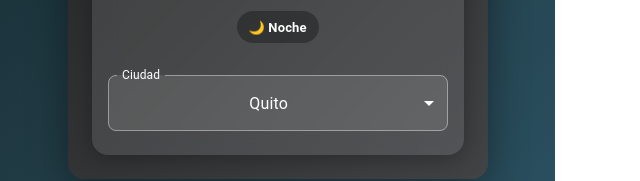
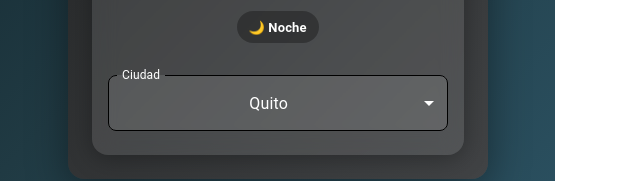
Before and after one commit to Patogol35/horamundial, a React (Vite) app: page / in a window 1280 px wide. Shown: the part 504-685 px from the top of the page, without its empty margins (0-640 px from the left). Built offline with nearby package versions, Linux system fonts and the light colour scheme.

Commit message:
Update WorldClock.jsx

```diff
--- a/src/WorldClock.jsx
+++ b/src/WorldClock.jsx
@@ -168,10 +168,13 @@ export default function WorldClock({ isGlobalDay }) {
                     : "rgba(255,255,255,0.1)",
                   borderRadius: 2,
                   ".MuiOutlinedInput-notchedOutline": {
-                    borderColor: "rgba(255,255,255,0.4)",
+                    borderColor: "black", // ✅ líneas del selector siempre negras
                   },
                   "&:hover .MuiOutlinedInput-notchedOutline": {
-                    borderColor: "rgba(255,255,255,0.7)",
+                    borderColor: "black",
+                  },
+                  "&.Mui-focused .MuiOutlinedInput-notchedOutline": {
+                    borderColor: "black",
                   },
                   ".MuiSvgIcon-root": { color: textColor },
                 }}
```
